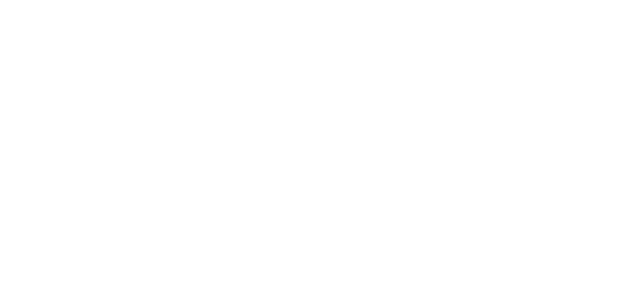
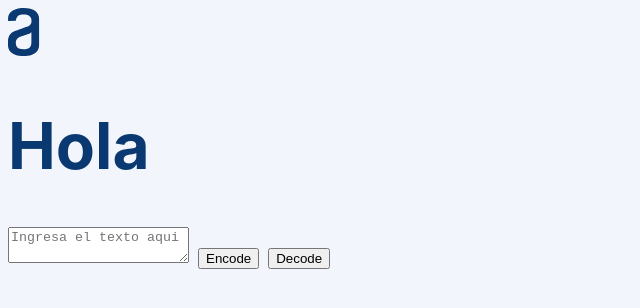
Before and after one commit to MaestroMiyagi/Challenge-Oracle-One, a plain HTML site: page index.html in a window 1280 px wide. Shown: the whole page, without its empty margins (0-640 px from the left). Drawn offline with Linux system fonts and the light colour scheme.

Commit message:
feat: added html structure

```diff
--- a/css/styles.scss
+++ b/css/styles.scss
@@ -0,0 +1,25 @@
+body {
+    background-color: #F3F5FC;
+    color: #0A3871;
+    font-family: 'Inter', sans-serif;
+    font-weight: 400;
+    font-size: 32px;
+  }
+
+// Estilos para escritorio
+@media screen and (min-width: 1024px) {
+    // Agrega aquí los estilos específicos para la vista de escritorio
+    // Puedes agregar reglas CSS adicionales para adaptar la apariencia y el diseño
+  }
+
+  // Estilos para tablet
+  @media screen and (min-width: 768px) and (max-width: 1023px) {
+    // Agrega aquí los estilos específicos para la vista de tablet
+    // Puedes agregar reglas CSS adicionales para adaptar la apariencia y el diseño
+  }
+
+  // Estilos para celular
+  @media screen and (max-width: 767px) {
+    // Agrega aquí los estilos específicos para la vista de celular
+    // Puedes agregar reglas CSS adicionales para adaptar la apariencia y el diseño
+  }
--- a/index.html
+++ b/index.html
@@ -1,12 +1,29 @@
 <!DOCTYPE html>
 <html lang="en">
-<head>
-    <meta charset="UTF-8">
-    <meta http-equiv="X-UA-Compatible" content="IE=edge">
-    <meta name="viewport" content="width=device-width, initial-scale=1.0">
+  <head>
+    <meta charset="UTF-8" />
+    <meta http-equiv="X-UA-Compatible" content="IE=edge" />
+    <meta name="viewport" content="width=device-width, initial-scale=1.0" />
+    <link rel="stylesheet" href="css/styles.css">
     <title>Encriptador</title>
-</head>
-<body>
-
-</body>
+  </head>
+  <body>
+    <header>
+      <a href="index.html">
+        <img src="/assets/icon.svg" alt="Logo" />
+      </a>
+    </header>
+    <main>
+        <h1>Hola</h1>
+      <section id="central-section">
+        <!-- Contenido de la parte central -->
+        <textarea id="text-input" placeholder="Ingresa el texto aqui"></textarea>
+        <button id="encode-button">Encode</button>
+        <button id="decode-button">Decode</button>
+      </section>
+      <aside id="right-sidebar">
+        <!-- Contenido del aside en la parte derecha -->
+      </aside>
+    </main>
+  </body>
 </html>
```
Also changed, not shown: assets/icon.svg (added), css/styles.css (added), 1 other file.
